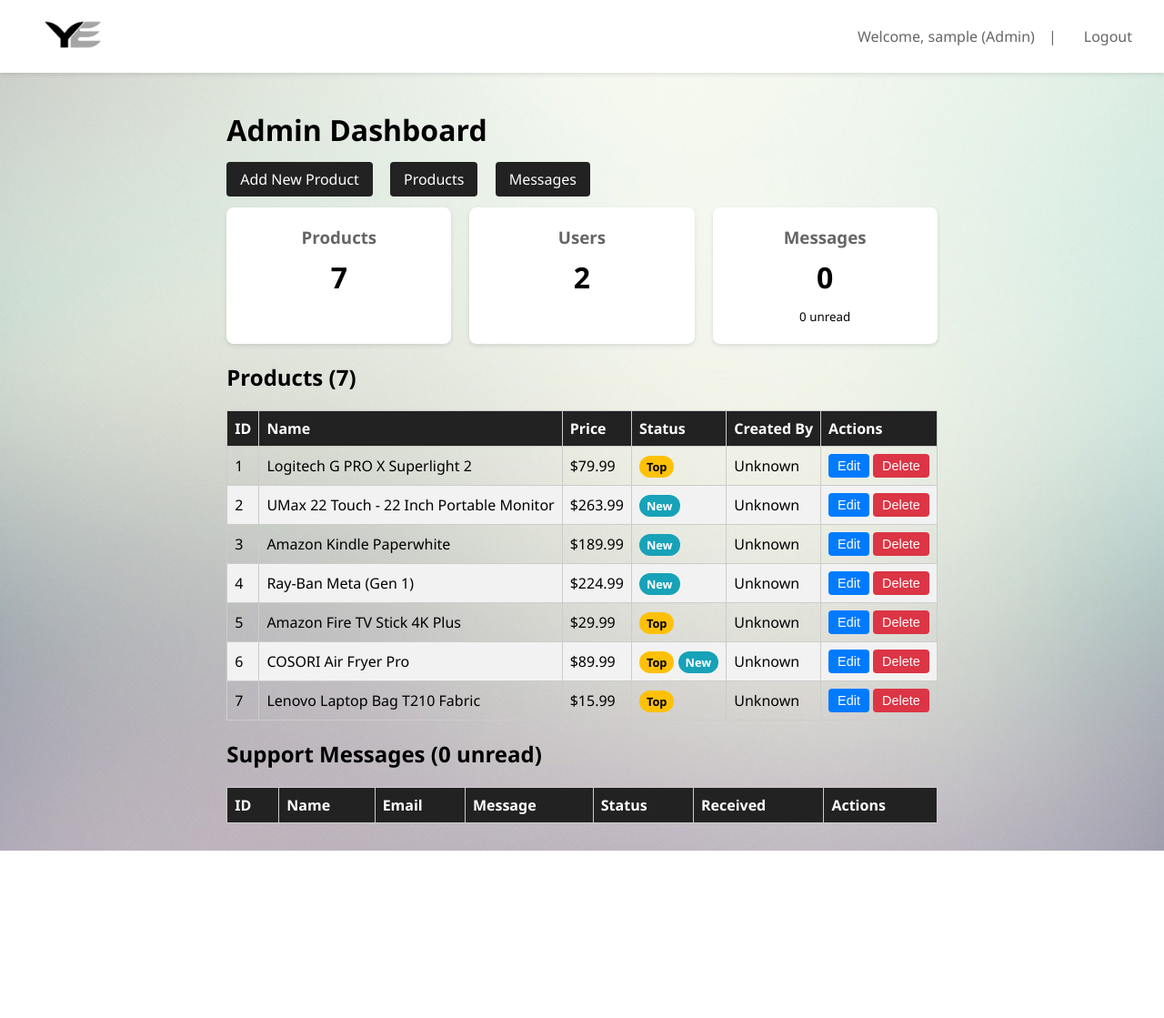
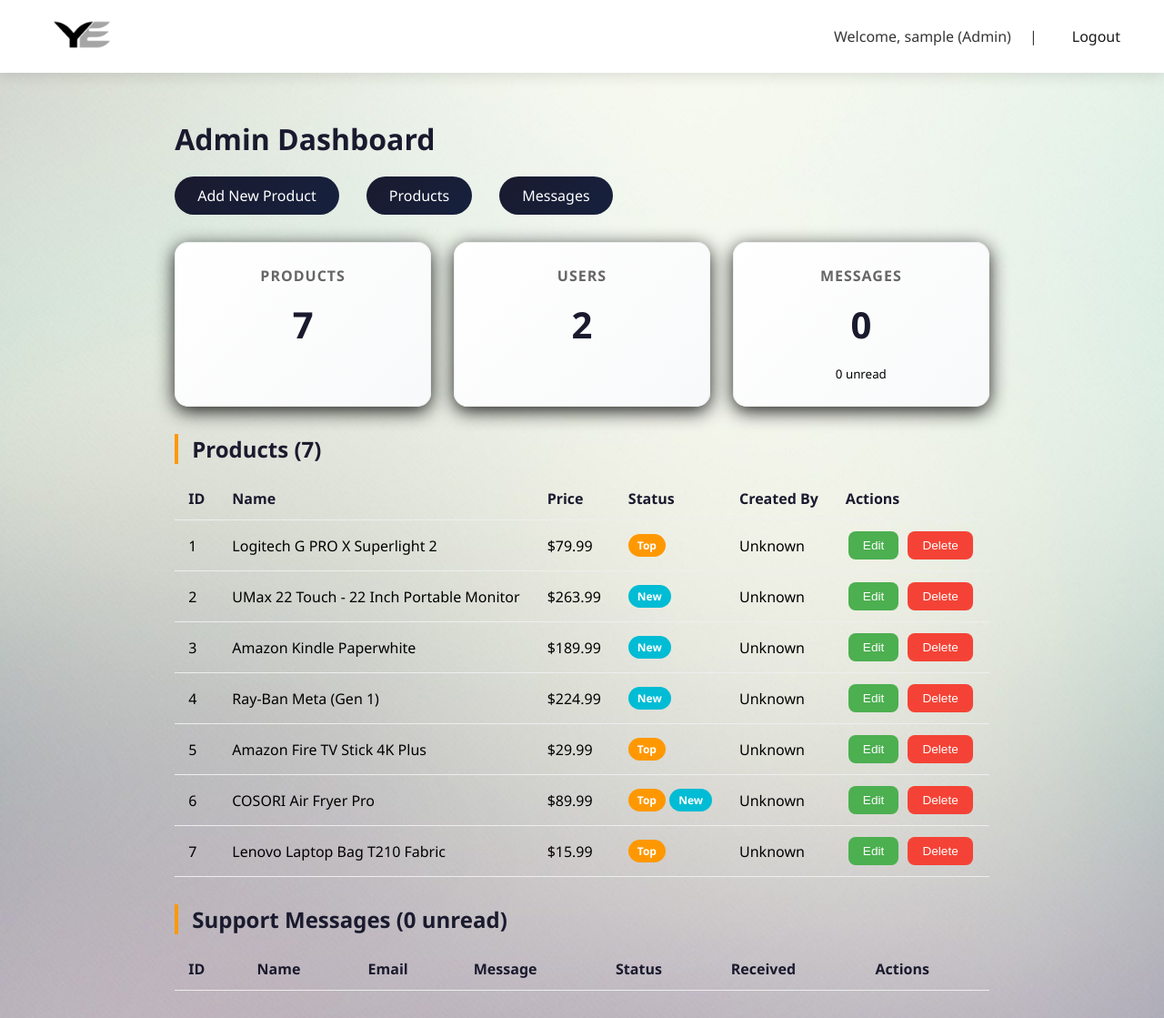
Before and after one commit to illy-ylli/YE-Store, a PHP site: page /admin_dashboard.php in a window 1280 px wide. Shown: the whole page at 91% size. Before the commit the page ends 935 px from the top, so only its background shows below. Run offline with PHP 8.4, Linux system fonts and the light colour scheme; the visitor is signed in with stand-in values (Sample User, id 1); data comes from the database, SQL or seed files in the repository; data that the repository does not hold is empty.

Commit message:
Ndryshimi i dizajnit, implementimi i hover animation ne admin_dashboard

```diff
--- a/admin_dashboard.php
+++ b/admin_dashboard.php
@@ -35,33 +35,46 @@ if (isset($_GET['mark_read']) && is_numeric($_GET['mark_read'])) {
 <head>
 <meta charset="UTF-8">
 <meta name="viewport" content="width=device-width, initial-scale=1.0">
-<title>Admin Dashboard - Y/E Store</title>
+<title>Paneli i Administratorit - Y/E Store</title>
 <link rel="stylesheet" href="frontpage.css">
 <style>
-    .admin-header { background: white; height: 80px; padding: 0 20px; display: flex; align-items: center; justify-content: space-between; box-shadow: 0 2px 5px rgba(0,0,0,0.1); }
-    .admin-header nav { display: flex; align-items: center; gap: 15px; color: #666; }
-    .admin-header nav a { color: #666; text-decoration: none; padding: 8px 15px; border-radius: 4px; }
-    .admin-header nav a:hover { background-color: #f0f0f0; color: #222; }
-    main { padding: 20px; max-width: 1200px; margin: 0 auto; }
-    .stats { display: flex; gap: 20px; margin: 20px 0; }
-    .stat-box { background: white; padding: 20px; border-radius: 8px; box-shadow: 0 2px 5px rgba(0,0,0,0.1); flex: 1; text-align: center; }
-    .stat-box h3 { margin: 0; color: #666; }
-    .stat-box .number { font-size: 2em; font-weight: bold; margin: 10px 0; }
-    table { width: 100%; border-collapse: collapse; margin: 10px 0; }
-    th, td { border: 1px solid #ccc; padding: 8px; text-align: left; }
-    th { background: #222; color: white; }
-    tr:nth-child(even) { background: #f2f2f2; }
-    .unread { background: #fff3cd; }
-    .btn { padding: 5px 10px; border: none; border-radius: 4px; cursor: pointer; font-size: 0.9em; }
-    .btn-edit { background: #007bff; color: white; }
-    .btn-delete { background: #dc3545; color: white; }
-    .btn-read { background: #28a745; color: white; text-decoration: none; padding: 5px 10px; border-radius: 4px; display: inline-block; }
-    .badge { padding: 3px 8px; border-radius: 12px; font-size: 0.8em; font-weight: bold; }
-    .badge-top { background: #ffc107; color: #000; }
-    .badge-new { background: #17a2b8; color: white; }
-    .admin-nav { margin: 20px 0; }
-    .admin-nav a { margin-right: 15px; padding: 8px 15px; background: #222; color: white; text-decoration: none; border-radius: 4px; }
-    .admin-nav a:hover { background: #444; }
+    .admin-header { background: white; height: 80px; padding: 0 30px; display: flex; align-items: center; justify-content: space-between; box-shadow: 0 4px 15px rgba(0,0,0,0.1);  position: sticky; top: 0; z-index: 1000; }
+    .admin-header nav { display: flex; align-items: center; gap: 20px; color: #373535; }
+    .admin-header nav a { color: #1b1a1a; text-decoration: none; padding: 8px 18px; border-radius: 25px; transition: all 0.3s ease; font-weight: 500;}
+    .admin-header nav a:hover { background-color: rgba(255,255,255,0.2); transform: translateY(-2px); }
+    .admin-heaver nav span {background: rgba(255,255,255,0.15); padding: 8px 15px; border-radius: 25px;}
+    main { padding: 30px; max-width: 1400px; margin: 0 auto; }
+    .stats { display: grid; grid-template-columns: repeat(auto-fit, minmax(250px, 1fr)); gap: 25px; margin: 30px 0; }
+    .stat-box { background: linear-gradient(135deg, #fff 0%, #f8f9fa 100% ); padding: 25px; border-radius: 15px; box-shadow: 0 5px 20px rgba(0,0,0,0.88); text-align: center; transition: transform 0.3s ease, box-shadow 0.3s ease; border: 1px solid rgba(0,0,0,0.05);}
+    .stat-box:hover {transform: translateY(-5px); box-shadow: 0 8px 25px rgba(0,0,0,0.15);}
+    .stat-box h3 { margin: 0; color: #666; font-size: 1rem; text-transform: uppercase; letter-spacing: 1px;}
+    .stat-box .number { font-size: 2.5em; font-weight: bold; margin: 15px 0; color: #1a1a2e }
+    .table-container {overflow-x: auto; margin: 20px 0; background: white; border-radius: 15px; box-shadow: 0 2px 10px rgba(0,0,0,0.05)}
+    table { width: 100%; border-collapse: collapse;}
+    th, td { border-bottom: 1px solid #eee; padding: 12px 15px; text-align: left; }
+    th { background: liear-gradient(135deg, #1a1a2e 0%, #16213e 100%); color: #1a1a2e; font-weight: 600; position: sticky; top:0; }
+    tr:hover{background-color: #f8f9fa;}
+    .btn { padding: 8px 16px; border: none; border-radius: 8px; cursor: pointer; font-size: 0.85em; font-weight: 500; transition: all 0.3s ease; margin: 0 3px; }
+    .btn-edit { background: #4CAF50; color: white; }
+    .btn-edit:hover {background: #45a049; transform: scale(1.05);}
+    .btn-delete { background: #f44336; color: white; }
+    .btn-delete:hover{background: #da190b; transform: scale(1.05);}
+    .btn-read { background: #2196F3; color: white; text-decoration: none; padding: 6px 12px; border-radius: 6px; display: inline-block; transition: all 0.3s ease;}
+    .btn-read:hover{background:#0b7dda; transform: all 0.3 ease;}
+    .badge { padding: 4px 10px; border-radius: 20px; font-size: 0.75em; font-weight: bold; display: inline-block; }
+    .badge-top { background: #ff9800; color: #fff; }
+    .badge-new { background: #00bcd4; color: white; }
+    .unread{background-color: #fff3e0; border-left: 4px solid #ff9800;}
+    h1{color: #1a1a2e; font-size: 2rem; margin-bottom: 20px;}
+    h2{color: #1a1a2e; margin: 30px 0 15px; font-size: 1.5rem; border-left: 4px solid #ff9800; padding-left: 15px;}
+    @media (max-width: 768px){
+        main{padding: 15px;}
+        th, td{padding: 8px 10px; font-size: 0.85rem;}
+        .btn{padding: 6px 12px; font-size: 0.75rem;}
+    }
+    .admin-nav { margin: 20px 0 30px; display: flex; gap: 15px; flex-wrap: wrap; }
+    .admin-nav a { margin-right: 15px; padding: 10px 25px; background: linear-gradient(135deg, #1a1a2e 0%, #16213e 100%); color: white; text-decoration: none; border-radius: 25px; transition: all 0.3s ease; font-weight: 500; }
+    .admin-nav a:hover { transform: translateY(-2px); box-shadow: 0 5px 15px rgba(0,0,0,0.2);}
 </style>
 </head>
 <body>
```
